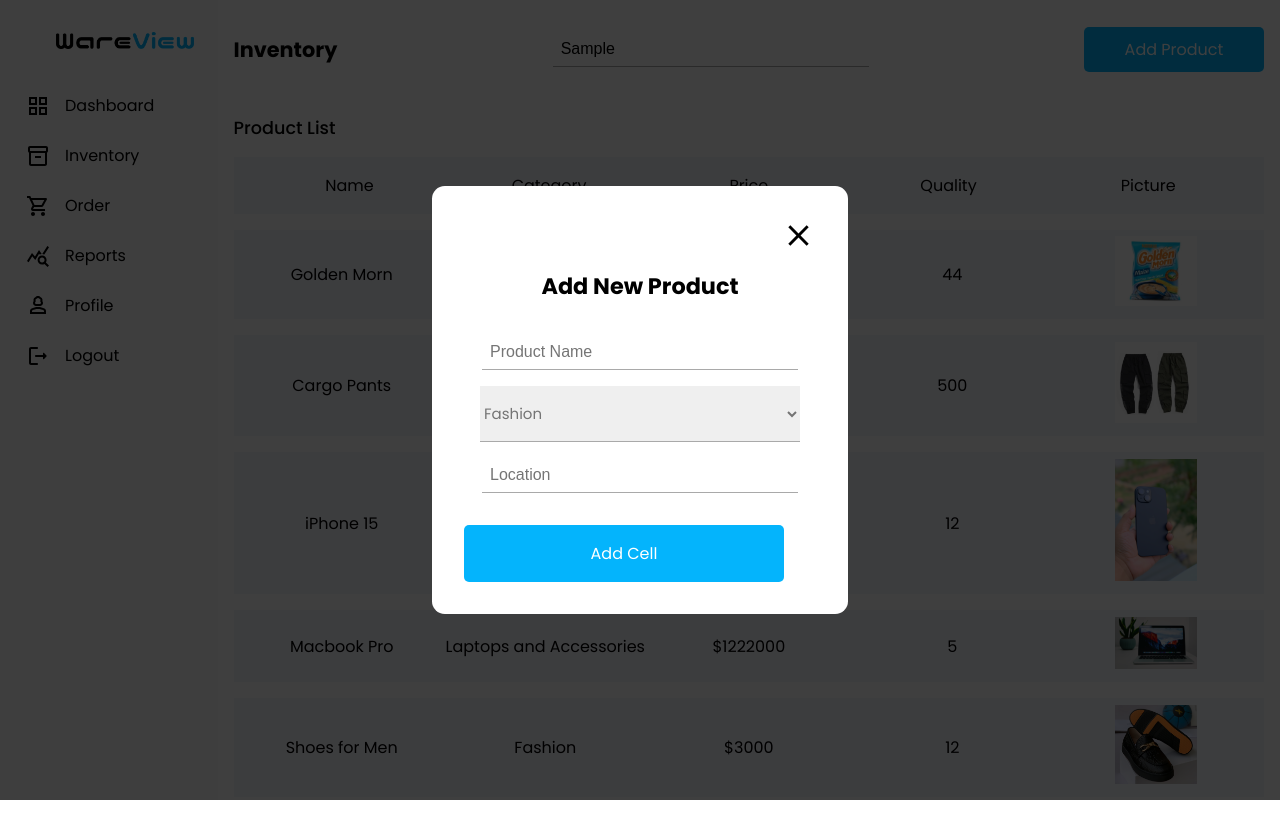
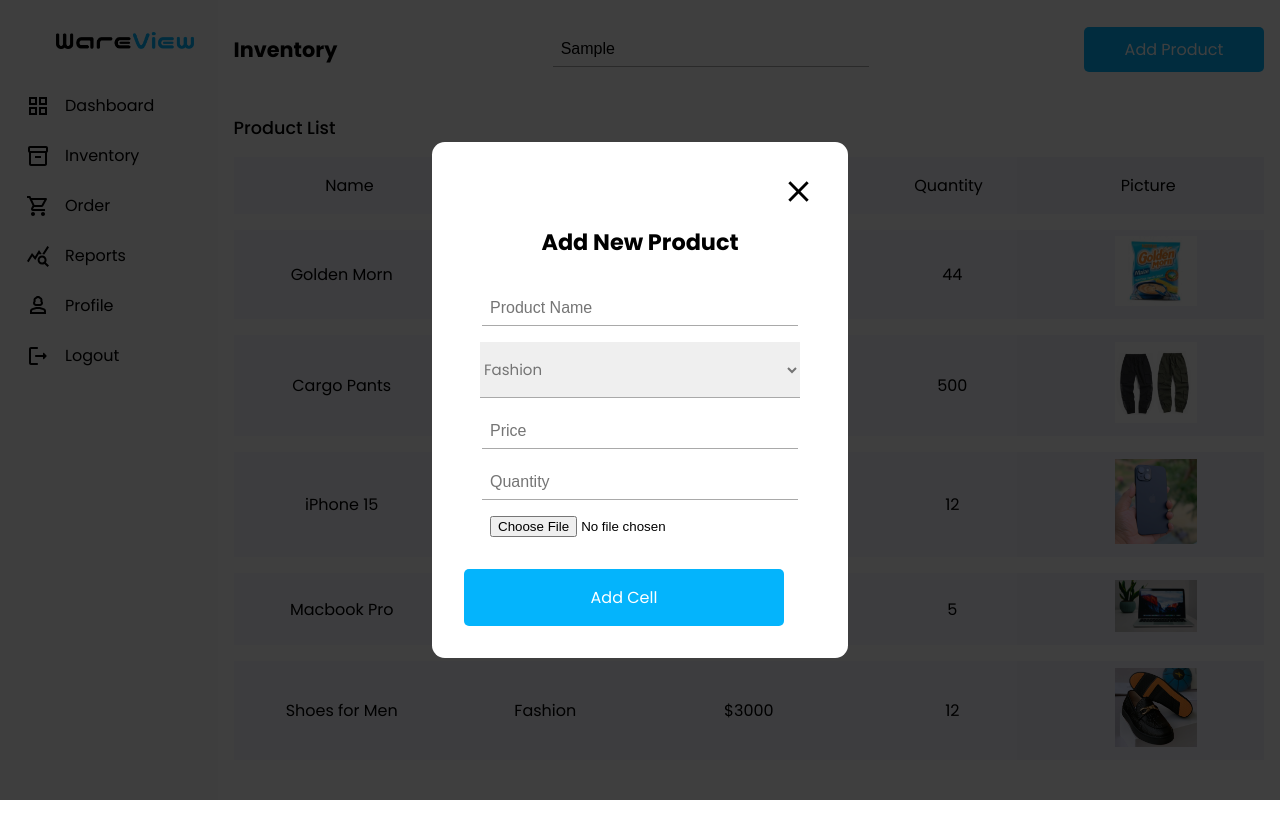
Before and after one commit to covenantcodes/Product-Management-System, a React (Vite) app: page /inventory in a window 1280 px wide. Both pictures are taken after typing "Sample" into the empty fields and a click on the button "Add Product". Built offline with nearby package versions, Linux system fonts and the light colour scheme; the HTML template or start-up script is replaced by a standard one; a web font is replaced by a local one.

Commit message:
Finished Orders Design

```diff
--- a/src/Inventory/Inventory.tsx
+++ b/src/Inventory/Inventory.tsx
@@ -59,7 +59,7 @@ const Inventory = () => {
             <div className="product-list-header-item">Name</div>
             <div className="product-list-header-item">Category</div>
             <div className="product-list-header-item">Price</div>
-            <div className="product-list-header-item">Quality</div>
+            <div className="product-list-header-item">Quantity</div>
             <div className="product-list-header-item">Picture</div>
           </div>
 
@@ -126,9 +126,22 @@ const Inventory = () => {
                   <input
                     type="text"
                     name="Price"
-                    placeholder="Location"
+                    placeholder="Price"
                     className="modal-input"
                   />
+                </div>
+
+                <div className="password-input-container custom-input">
+                  <input
+                    type="text"
+                    name="Quantity"
+                    placeholder="Quantity"
+                    className="modal-input"
+                  />
+                </div>
+
+                <div className="password-input-container custom-input">
+                  <input type="file" className="modal-select-input" />
                 </div>
 
                 <div className="custom-button-container">
```
Also changed, not shown: img/product-iphone.jpg.
